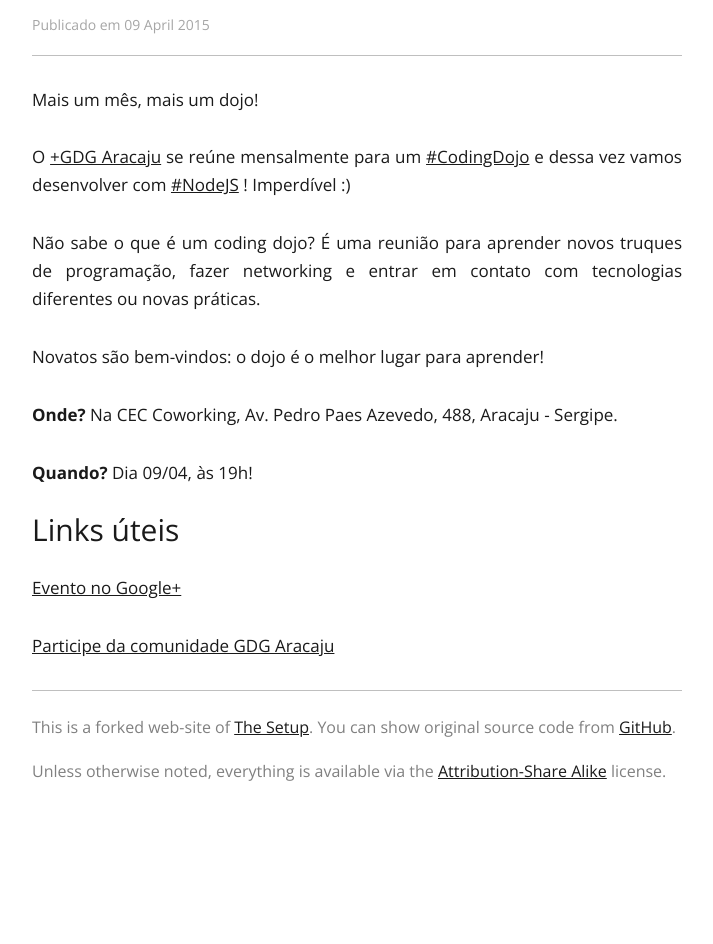
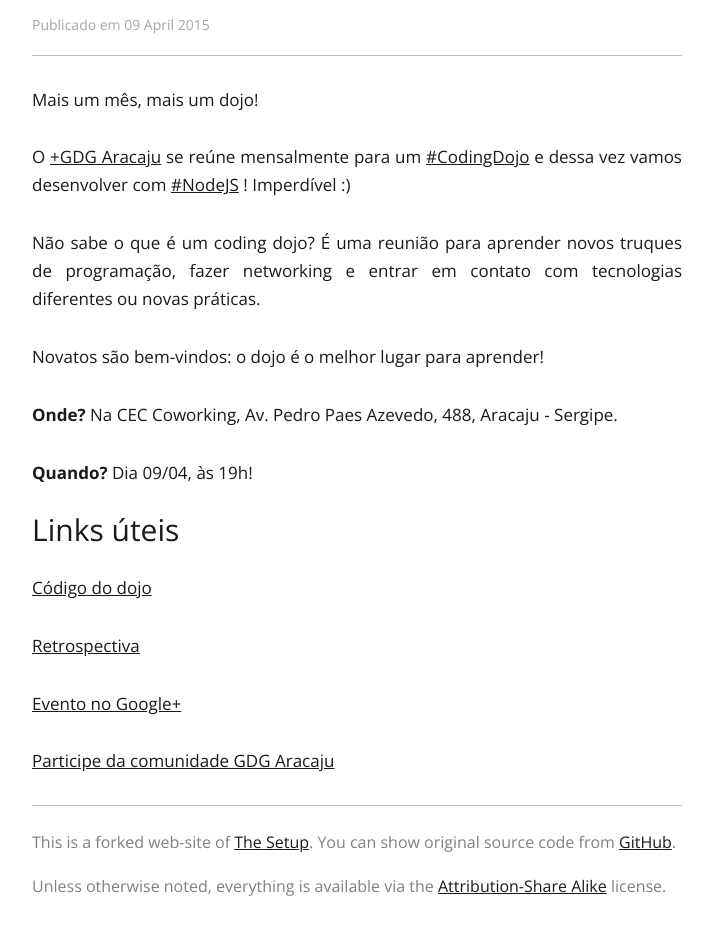
Before and after one commit to dojo-se/dojo-se.github.com, a Jekyll site: the page built from _posts/2015-04-09-coding_dojo.md, in a window 1280 px wide. Shown: the part 859-1803 px from the top of the page, without its empty margins (283-996 px from the left). Built offline with Jekyll 4.4.1, drawn with Linux system fonts in a browser that asks for light colours; Markdown is read by kramdown in place of the engine named in the settings; before the commit the page ends 1688 px from its top, so only the background shows below that.

Commit message:
Pós dojo abril/2015

```diff
--- a/_posts/2015-04-09-coding_dojo.md
+++ b/_posts/2015-04-09-coding_dojo.md
@@ -18,6 +18,10 @@ Novatos são bem-vindos: o dojo é o melhor lugar para aprender!﻿
 
 ## Links úteis
 
+[Código do dojo](https://github.com/dojo-se/buracos_nas_letras)
+
+[Retrospectiva](https://plus.google.com/events/cv0dhlu62dr6ufadgl4146cus0c/104492136163227749980/6136096738735095410)
+
 [Evento no Google+](https://plus.google.com/events/cv0dhlu62dr6ufadgl4146cus0c)
 
 [Participe da comunidade GDG Aracaju](http://plus.google.com/communities/100418157558568471841)
```
